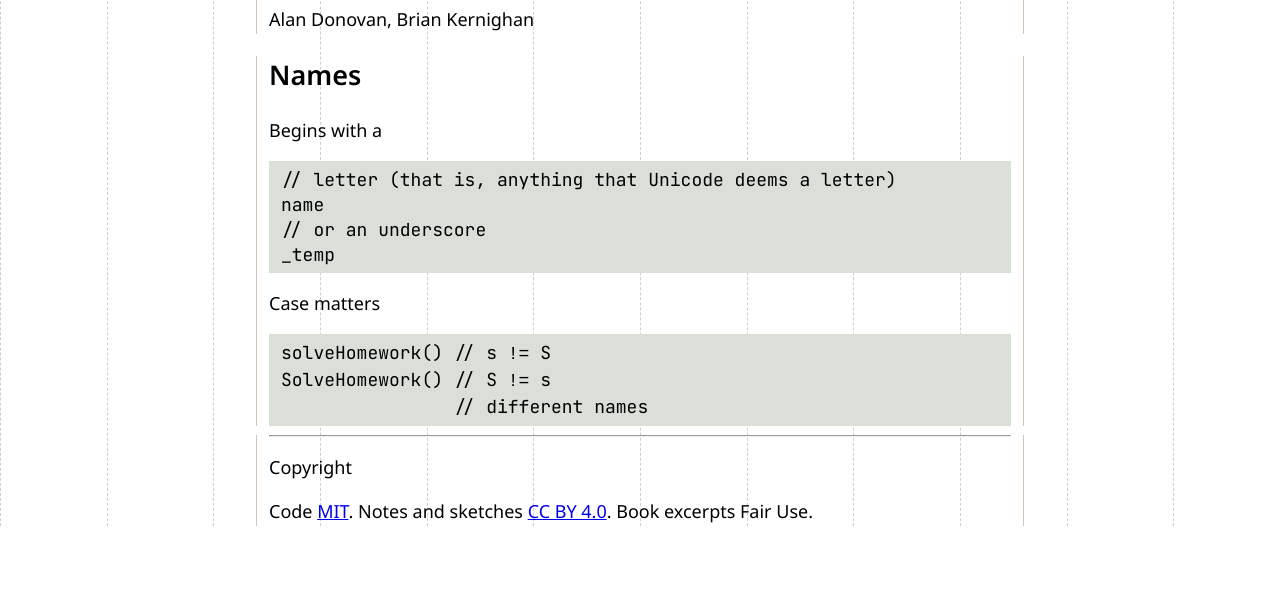
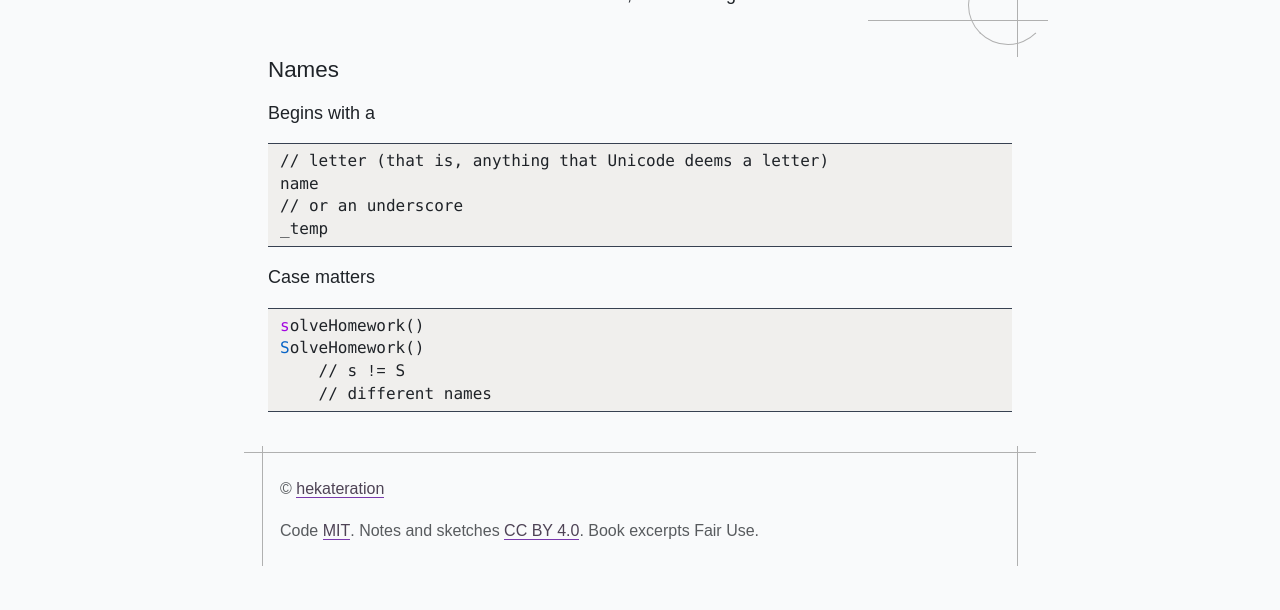
Before and after one commit to hekateration/notes-on, a plain HTML site: page books/the-go-programming-language.html in a window 1280 px wide. Shown: the part 190-800 px from the top of the page. Drawn offline with Linux system fonts and the light colour scheme.

Commit message:
Secundus commitus

```diff
--- a/books/on-writing-stephen-king.html
+++ b/books/on-writing-stephen-king.html
@@ -5,43 +5,22 @@
   <meta name="viewport" content="width=device-width, initial-scale=1">
   <title>Notes on On Writing</title>
 
-  <link rel="preconnect" href="https://fonts.googleapis.com">
-  <link rel="preconnect" href="https://fonts.gstatic.com" crossorigin>
-  <link href="https://fonts.googleapis.com/css2?family=JetBrains+Mono:wght@400;600&family=Noto+Sans:wght@400;600&display=swap" rel="stylesheet">
-
   <link rel="stylesheet" href="../styles/global.css">
 </head>
 <body>
 
-<div class="grid-container">
-  <div class="grid-lines">
-    <div class="grid-line"></div>
-    <div class="grid-line"></div>
-    <div class="grid-line"></div>
+<div class="header">
+  <div class="header-top-delimiter"></div>
+  <div class="header-bottom-delimiter"></div>
 
-    <div class="grid-line"></div>
-    <div class="grid-line"></div>
-    <div class="grid-line"></div>
+  <h1>Notes on</h1>
+  <p><a href="../index.html">Back to</a></p>
 
-    <div class="grid-line"></div>
-    <div class="grid-line"></div>
-    <div class="grid-line"></div>
-
-    <div class="grid-line"></div>
-    <div class="grid-line"></div>
-    <div class="grid-line"></div>
-  </div>
+  <h2 class="text-center">On Writing</h2>
+  <p class="text-center">Stephen King</p>
 </div>
 
-<div class="container">
-  <p><a href="../index.html">Back to</a></p>
-  <h1>Notes on</h1>
-  <h1>On Writing</h1>
-  <p>Stephen King</p>
-</div>
-
-<div class="hr-fluid"></div>
-<div class="container">
+<div class="content">
   <h3>Key learnings from Carrie</h3>
   <p class="quote">I had <span class="label">four problems with what I'd written</span>. <span class="label">First</span> and least important was the fact that the story didn't move me emotionally. <span class="label">Second</span> and slightly more important was the fact that I didn't much like the lead character. Carrie White seemed thick and passive, a ready-made victim. The other girls were ... and I just didn't care. <span class="label">Third</span> and more important still was not feeling at home with either the surroundings or my all-girl cast of supporting characters. ... <span class="label">Fourth</span> and most important of all was the realization that the story wouldn't pay off unless it was pretty long, probably even longer than ...</p>
   <p class="quote">The writer’s original perception of a character or characters may be as erroneous as the reader’s.</p>
@@ -135,9 +114,8 @@
 
 </div>
 
-<div class="container">
-  <hr>
-  <p>Copyright</p>
+<div class="footer">
+  <p>© <a href="https://github.com/hekateration">hekateration</a></p>
   <p>Code <a href="https://github.com/hekateration/notes-on/blob/master/LICENSE">MIT</a>. Notes and sketches <a href="https://creativecommons.org/licenses/by/4.0/">CC BY 4.0</a>. Book excerpts Fair Use.</p>
 </div>
 
--- a/books/the-go-programming-language.html
+++ b/books/the-go-programming-language.html
@@ -5,44 +5,23 @@
   <meta name="viewport" content="width=device-width, initial-scale=1">
   <title>Notes on The Go Programming Language</title>
 
-  <link rel="preconnect" href="https://fonts.googleapis.com">
-  <link rel="preconnect" href="https://fonts.gstatic.com" crossorigin>
-  <link href="https://fonts.googleapis.com/css2?family=JetBrains+Mono:wght@400;600&family=Noto+Sans:wght@400;600&display=swap" rel="stylesheet">
-
   <link rel="stylesheet" href="../styles/global.css">
 </head>
 <body>
 
-<div class="grid-container">
-  <div class="grid-lines">
-    <div class="grid-line"></div>
-    <div class="grid-line"></div>
-    <div class="grid-line"></div>
+<div class="header">
+  <div class="header-top-delimiter"></div>
+  <div class="header-bottom-delimiter"></div>
 
-    <div class="grid-line"></div>
-    <div class="grid-line"></div>
-    <div class="grid-line"></div>
+  <h1>Notes on</h1>
+  <p><a href="../index.html">Back to</a></p>
 
-    <div class="grid-line"></div>
-    <div class="grid-line"></div>
-    <div class="grid-line"></div>
-
-    <div class="grid-line"></div>
-    <div class="grid-line"></div>
-    <div class="grid-line"></div>
-  </div>
+  <h2 class="text-center">The Go Programming Language</h2>
+  <p class="text-center">Alan Donovan, Brian Kernighan</p>
 </div>
 
-<div class="container">
-  <p><a href="../index.html">Back to</a></p>
-  <h1>Notes on</h1>
-  <h1>The Go Programming Language</h1>
-  <p>Alan Donovan, Brian Kernighan</p>
-</div>
-
-<div class="hr-fluid"></div>
-<div class="container">
-  <h2>Names</h2>
+<div class="content">
+  <h3>Names</h3>
   <p>Begins with a</p>
 
   <pre>
@@ -53,14 +32,14 @@ _temp</pre>
 
   <p>Case matters</p>
   <pre>
-solveHomework() // s <code>!=</code> S
-SolveHomework() // S <code>!=</code> s
-                // different names</pre>
+<span class="color-purple">s</span>olveHomework()
+<span class="color-blue">S</span>olveHomework()
+    // s <code>!=</code> S
+    // different names</pre>
 </div>
 
-<div class="container">
-  <hr>
-  <p>Copyright</p>
+<div class="footer">
+  <p>© <a href="https://github.com/hekateration">hekateration</a></p>
   <p>Code <a href="https://github.com/hekateration/notes-on/blob/master/LICENSE">MIT</a>. Notes and sketches <a href="https://creativecommons.org/licenses/by/4.0/">CC BY 4.0</a>. Book excerpts Fair Use.</p>
 </div>
 
--- /dev/null
+++ b/styles/fonts.css
@@ -0,0 +1,14 @@
+@font-face
+{
+  font-family: 'Nunito Sans';
+  font-style: normal;
+  font-weight: 400;
+  src: url(../assets/fonts/NunitoSans_10pt-Regular.ttf) format('opentype');
+}
+@font-face
+{
+  font-family: 'Nunito Sans';
+  font-style: normal;
+  font-weight: 600;
+  src: url(../assets/fonts/NunitoSans_10pt-SemiBold.ttf) format('opentype');
+}
--- a/styles/global.css
+++ b/styles/global.css
@@ -7,8 +7,11 @@ body
 {
   position: relative;
   margin: 0;
-  font-family: 'Noto Sans', 'Helvetica Neue', Helvetica, Arial, sans-serif;
+  background-color: #f9fafb;
+  color: #1f2328;
+  font-family: 'Nunito Sans', sans-serif;
   font-size: 18px;
+  font-weight: 400;
 }
 
 /*
@@ -18,75 +21,117 @@ body
 
   * * *  * * *  * * *
  */
-.container
+.header, .content, .footer
 {
   position: relative;
-  min-width: 372px;
+  min-width: 360px;
   max-width: 768px;
+  min-height: 120px;
   margin: 0 auto;
-  padding: 0 12px;
-  border-right: 1px solid #D8C4B6;
-  border-left: 1px solid #D8C4B6;
+  padding: 24px 12px;
 }
-.grid-container
+@media (max-width: 840px)
 {
-  position: absolute;
-  top: 0;
-  right: 0;
-  bottom: 0;
-  left: 0;
-  z-index: -10;
+  .header, .content, .footer
+  {
+    overflow: hidden;
   }
-.grid-lines
+}
+
+.header-top-delimiter, .header-bottom-delimiter
 {
   position: absolute;
   z-index: -1;
-  width: 100%;
-  height: 100%;
-  display: grid;
-  grid: 1fr/repeat(4, 1fr);
+  width: 180px;
+  height: 1px;
+  background-color: #b0b0b0;
 }
-@media (min-width: 576px)
+.header-top-delimiter
 {
-  .grid-lines { grid: 1fr/repeat(6, 1fr); }
+  top: 12px;
+  left: -24px;
 }
-@media (min-width: 768px)
+.header-bottom-delimiter
 {
-  .grid-lines { grid: 1fr/repeat(8, 1fr); }
-}
-@media (min-width: 992px)
-{
-  .grid-lines { grid: 1fr/repeat(10, 1fr); }
-
-  .row
-  {
-    display: grid;
-    grid: 1fr/repeat(10, 1fr);
+  right: -24px;
+  bottom: 12px;
 }
 
-  .grid-4 { grid-area: 1 / 1 / 2 / 4; }
-  .grid-8 { grid-area: 1 / 4 / 2 / 11; }
-
+.header-top-delimiter:before, .header-bottom-delimiter:before
+{
+  content: '';
+  position: absolute;
+  width: 1px;
+  height: 120px;
+  background-color: #b0b0b0;
 }
-@media (min-width: 1200px)
+.header-top-delimiter:before
 {
-  .grid-lines { grid: 1fr/repeat(12, 1fr); }
-
-  .row
+  top: -36px;
+  left: 30px;
+}
+.header-bottom-delimiter:before
 {
-    display: grid;
-    grid: 1fr/repeat(12, 1fr);
+  right: 30px;
+  bottom: -36px;
 }
 
-  .grid-4 { grid-area: 1 / 1 / 2 / 5; }
-  .grid-8 { grid-area: 1 / 5 / 2 / 13; }
-
+.header-top-delimiter:after, .header-bottom-delimiter:after
+{
+  content: '';
+  position: absolute;
+  z-index: -2;
+  width: 80px;
+  height: 80px;
+  border: 1px solid #b0b0b0;
+  border-radius: 100%;
+}
+.header-top-delimiter:after
+{
+  top: -24px;
+  left: 0;
+  border-left-color: transparent;
+}
+.header-bottom-delimiter:after
+{
+  right: 0;
+  bottom: -24px;
+  border-right-color: transparent;
 }
 
-.grid-line
+.header .text-center:last-child, .footer p:last-child
 {
-  width: 1px;
-  border-right: 1px dashed #cad2c5;
+  margin-bottom: 0;
+}
+
+.footer
+{
+  padding: 24px;
+  color: rgba(33, 37, 41, 0.75);
+  font-size: 16px;
+}
+.footer:before
+{
+  content: '';
+  position: absolute;
+  top: 0;
+  right: -12px;
+  left: -12px;
+  z-index: -1;
+  height: 1px;
+  background-color: #b0b0b0;
+}
+.footer:after
+{
+  content: '';
+  position: absolute;
+  top: -6px;
+  right: 6px;
+  bottom: 6px;
+  left: 6px;
+  z-index: -1;
+  border-right: 1px solid #b0b0b0;
+  border-left: 1px solid #b0b0b0;
 }
 
 
@@ -99,10 +144,13 @@ body
  */
 pre
 {
-  margin: 0;
+  margin: 0 0 1rem 0;
   padding: 6px 12px;
-  background-color: #dadfd8;
-  font-family: 'JetBrains Mono', monospace;
+  border-top: 1px solid #374151;
+  border-bottom: 1px solid #374151;
+  background-color: #f0efed;
+  font-family: Consolas, Monaco, monospace;
+  font-size: 16px;
   line-height: 1.4;
   overflow: auto;
 }
@@ -114,26 +162,71 @@ pre
 
   * * *  * * *  * * *
  */
-h1, h2
+h1, h2, h3
 {
-  font-weight: 600;
+  margin-top: 0;
+  margin-bottom: 1rem;
+  font-weight: 400;
 }
 h1
 {
   font-size: 2rem;
 }
+h2
+{
+  font-size: 1.72rem;
+}
+h3
+{
+  font-size: 1.4rem;
+}
 p
 {
-  margin-top: 1rem;
+  margin-top: 0;
   margin-bottom: 1rem;
   line-height: 1.6;
 }
-.quote
+a
 {
-  padding: 6px;
-  border-left: 4px solid #a999ba;
-  background-color: #f7f4fb;
+  position: relative;
+  color: #4e4355;
+  text-decoration: none;
 }
+a:before
+{
+  content: '';
+  position: absolute;
+  right: 0;
+  bottom: -1px;
+  left: 0;
+  height: 1px;
+  background-color: #7939ac;
+}
+a:after
+{
+  content: '';
+  position: absolute;
+  top: -6px;
+  right: -6px;
+  bottom: 3px;
+  left: -6px;
+  background-color: rgba(121, 57, 172, .12);
+  opacity: 0;
+}
+a:hover:after
+{
+  opacity: 1;
+}
+
+.color-blue
+{
+  color: #0864c6;
+}
+.color-purple
+{
+  color: #a305e1;
+}
+
 .label
 {
   background-color: #e3cced;
@@ -146,3 +239,15 @@ p
 {
   background-color: #d6cbed;
 }
+
+.quote
+{
+  padding: 6px;
+  border-left: 4px solid #a999ba;
+  background-color: #f7f4fb;
+}
+
+.text-center
+{
+  text-align: center;
+}
```
Also changed, not shown: ideas/drawing.html (+13 -37 lines), index.html (+9 -34 lines), assets/fonts/NunitoSans_10pt-Regular.ttf (added), assets/fonts/NunitoSans_10pt-SemiBold.ttf (added), 2 other files. Lines whose indentation alone changed are shown as unchanged.
